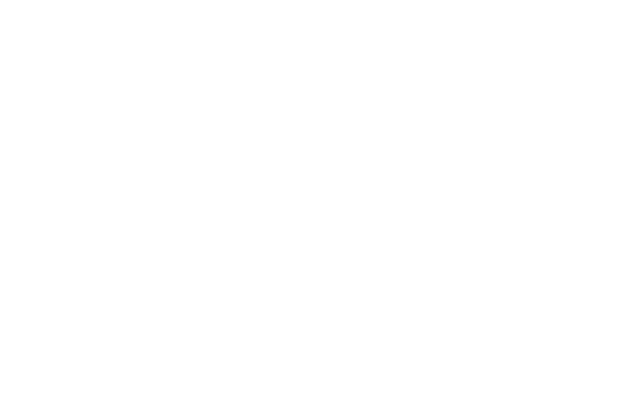
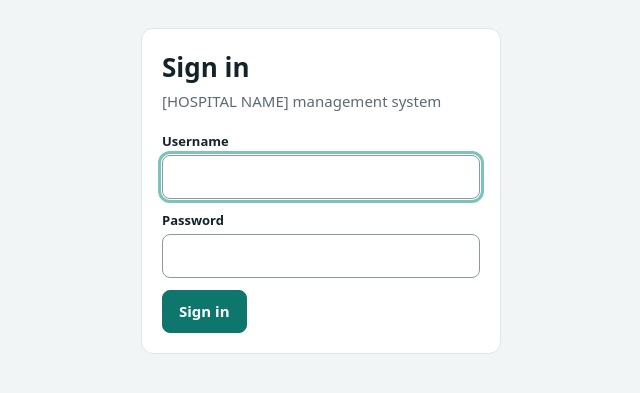
Before and after one commit to ngugiherman8/Hospital-Management-System, a Django app: page /login/ in a window 1280 px wide. Before the commit the part shown is empty. Shown: the top 393 px of the page, without its empty margins (279-919 px from the left). Run offline with Django 5.2, Linux system fonts and the light colour scheme; parts of the project's set-up code (start-up, migrations or seed data) failed here and were passed over.

Commit message:
Add files via upload

```diff
--- a/templates/registration/login.html
+++ b/templates/registration/login.html
@@ -0,0 +1,7 @@
+{% extends "base.html" %}{% block title %}Sign in{% endblock %}
+{% block content %}<div class="login card"><h1>Sign in</h1><p class="sub">{{ HOSPITAL_NAME }} management system</p>
+<form method="post">{% csrf_token %}
+{% if form.errors %}<p class="err">Wrong username or password.</p>{% endif %}
+<div class="field"><label for="id_username">Username</label>{{ form.username }}</div>
+<div class="field"><label for="id_password">Password</label>{{ form.password }}</div>
+<button class="btn primary" type="submit">Sign in</button></form></div>{% endblock %}
```
